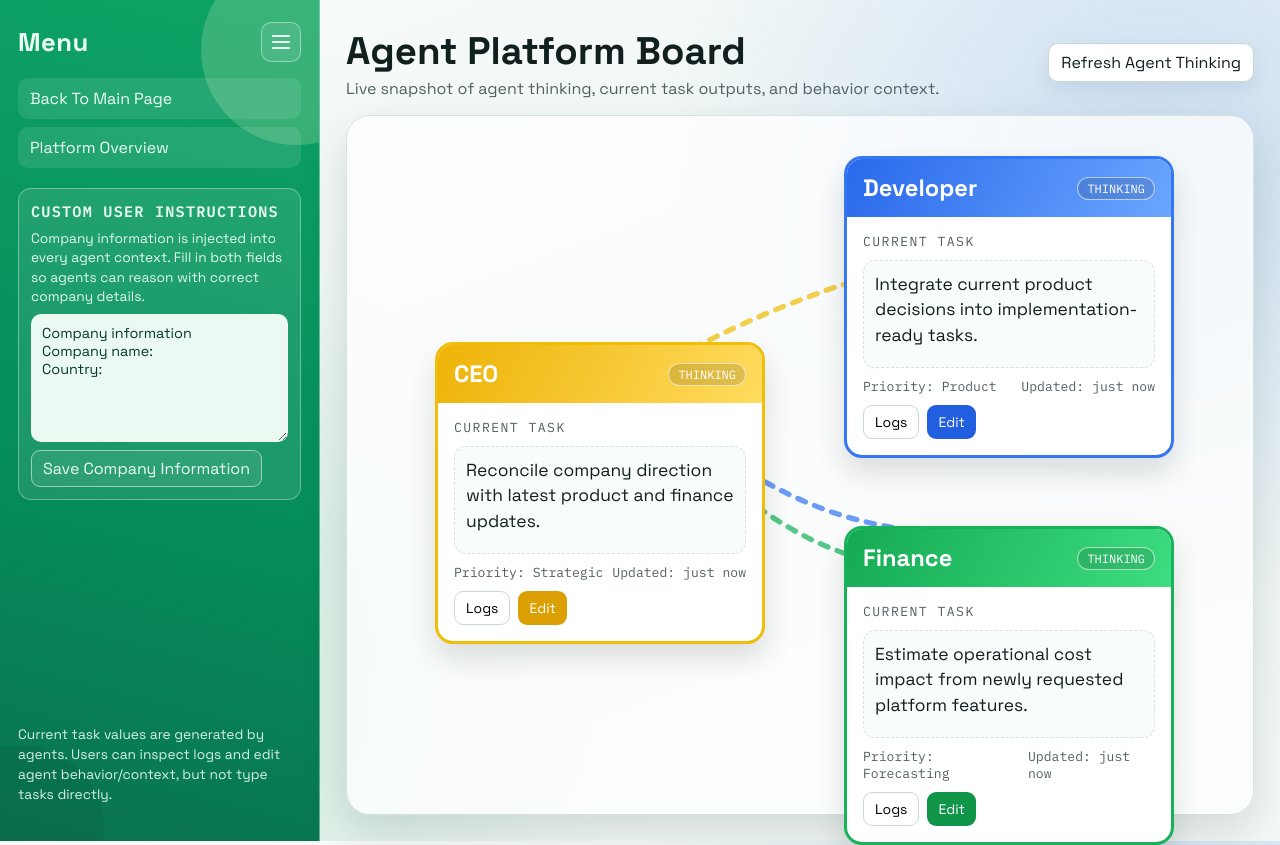
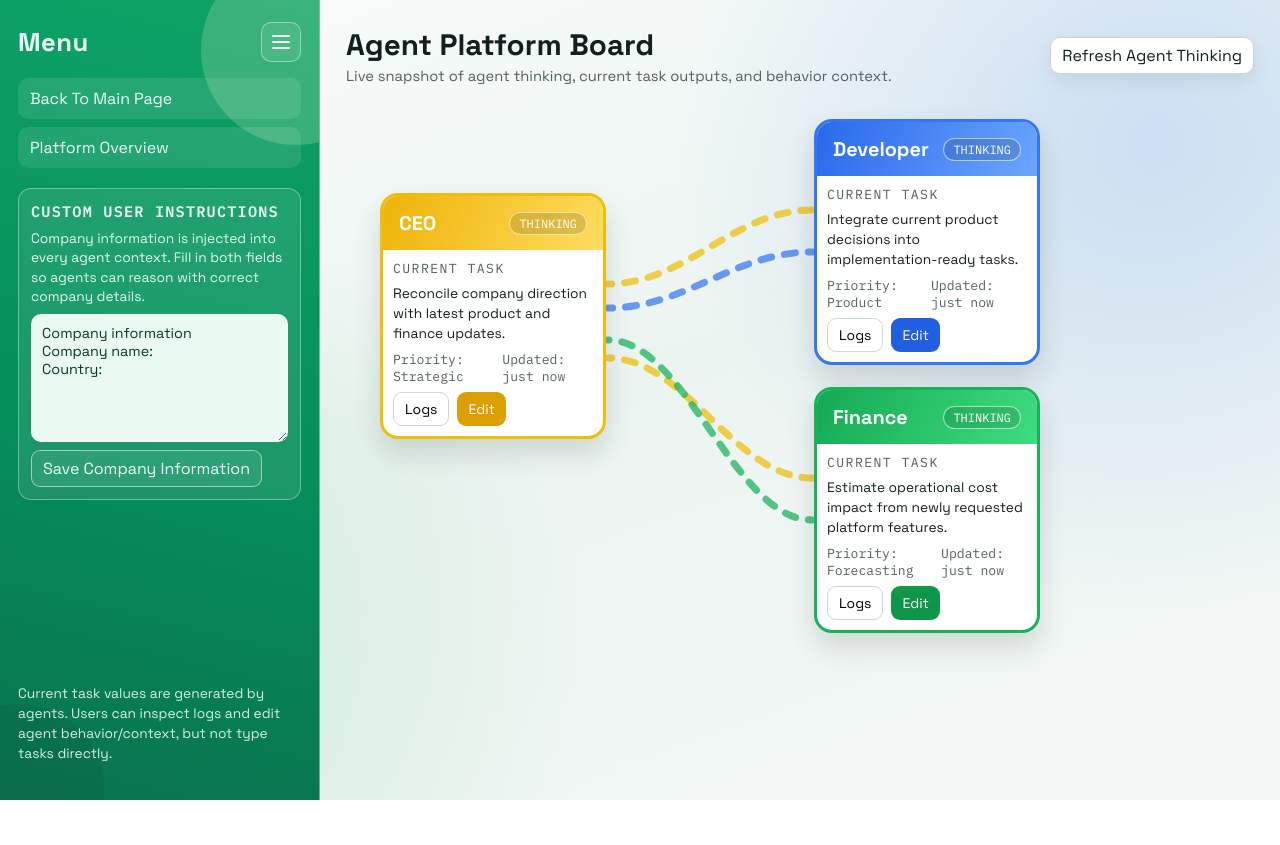
Before and after one commit to P1N60/statful, a plain HTML site: page website/docs/platform.html in a window 1280 px wide. After the commit the page ends 800 px from the top, so only its background shows below. Drawn offline with Linux system fonts and the light colour scheme.

Commit message:
platform looking good

```diff
--- a/website/docs/platform.html
+++ b/website/docs/platform.html
@@ -234,12 +234,13 @@
 
         .workspace-top h1 {
             margin: 0;
-            font-size: clamp(1.65rem, 3.3vw, 2.4rem);
+            font-size: clamp(1.25rem, 2.6vw, 1.85rem);
         }
 
         .workspace-top p {
             margin: 3px 0 0;
             color: var(--muted);
+            font-size: 0.92rem;
         }
 
         .top-actions {
@@ -254,7 +255,7 @@
             background: var(--white);
             color: var(--ink);
             font: inherit;
-            padding: 8px 12px;
+            padding: 7px 11px;
             cursor: pointer;
             box-shadow: 0 8px 18px rgba(6, 53, 43, 0.08);
         }
@@ -264,13 +265,12 @@
         }
 
         .board {
-            border: 1px solid #d4e3de;
-            border-radius: 24px;
-            box-shadow: var(--shadow);
-            background: rgba(255, 255, 255, 0.76);
-            backdrop-filter: blur(3px);
-            min-height: 700px;
-            padding: 18px;
+            position: relative;
+        }
+
+        .board-canvas {
+            width: 760px;
+            height: 460px;
             position: relative;
         }
 
@@ -278,6 +278,8 @@
             position: absolute;
             inset: 0;
             pointer-events: none;
+            width: 100%;
+            height: 100%;
         }
 
         .connectors path {
@@ -290,12 +292,13 @@
         }
 
         .cards {
-            min-height: 660px;
             position: relative;
+            width: 100%;
+            height: 100%;
         }
 
         .card {
-            width: min(330px, 94vw);
+            width: 226px;
             border: 3px solid;
             border-radius: var(--radius);
             background: var(--white);
@@ -307,22 +310,22 @@
 
         .card[data-role="ceo"] {
             border-color: var(--ceo);
-            left: 8%;
-            top: 208px;
+            left: 34px;
+            top: 92px;
             animation-delay: 0.04s;
         }
 
         .card[data-role="developer"] {
             border-color: var(--developer);
-            right: 7%;
-            top: 22px;
+            left: 468px;
+            top: 18px;
             animation-delay: 0.1s;
         }
 
         .card[data-role="finance"] {
             border-color: var(--finance);
-            right: 7%;
-            top: 392px;
+            left: 468px;
+            top: 286px;
             animation-delay: 0.16s;
         }
 
@@ -349,7 +352,7 @@
 
         .role-name {
             margin: 0;
-            font-size: 1.48rem;
+            font-size: 1.24rem;
         }
 
         .status-chip {
@@ -363,9 +366,9 @@
         }
 
         .card-body {
-            padding: 16px;
+            padding: 10px;
             display: grid;
-            gap: 10px;
+            gap: 7px;
         }
 
         .label {
@@ -379,13 +382,13 @@
 
         .task {
             margin: 0;
-            border: 1px dashed #d6e3df;
-            border-radius: 12px;
-            min-height: 108px;
-            padding: 11px;
+            border: 0;
+            border-radius: 0;
+            min-height: 0;
+            padding: 0;
             line-height: 1.45;
-            background: #f8fcfa;
-            font-size: 1.09rem;
+            background: transparent;
+            font-size: 0.86rem;
         }
 
         .meta {
@@ -601,6 +604,12 @@
                 display: none;
             }
 
+            .board-canvas {
+                width: 100%;
+                height: auto;
+                min-height: 0;
+            }
+
             .cards {
                 min-height: auto;
                 display: grid;
@@ -614,10 +623,6 @@
 
             .connectors {
                 display: none;
-            }
-
-            .board {
-                min-height: auto;
             }
         }
 
@@ -636,9 +641,8 @@
                 width: 100%;
             }
 
-            .board {
-                padding: 12px;
-                border-radius: 16px;
+            .board-canvas {
+                width: 100%;
             }
         }
     </style>
@@ -684,10 +688,12 @@
             </header>
 
             <div class="board">
-                <svg class="connectors" viewBox="0 0 1200 760" preserveAspectRatio="none" aria-hidden="true">
-                    <path d="M 402 338 C 556 252, 646 224, 812 176" stroke="#efbe08"></path>
-                    <path d="M 404 378 C 556 504, 653 546, 814 555" stroke="#3577f3"></path>
-                    <path d="M 404 398 C 560 548, 654 605, 814 600" stroke="#17b25a"></path>
+                <div class="board-canvas" id="boardCanvas">
+                    <svg class="connectors" viewBox="0 0 760 460" preserveAspectRatio="none" aria-hidden="true">
+                        <path id="line-ceo-dev" d="M 286 142 C 356 124, 416 96, 468 84" stroke="#efbe08"></path>
+                        <path id="line-ceo-fin" d="M 286 178 C 356 196, 416 228, 468 252" stroke="#efbe08"></path>
+                        <path id="line-dev-ceo" d="M 468 112 C 420 124, 352 146, 286 154" stroke="#3577f3"></path>
+                        <path id="line-fin-ceo" d="M 468 292 C 420 266, 352 208, 286 172" stroke="#17b25a"></path>
                     </svg>
 
                     <div class="cards">
@@ -747,6 +753,7 @@
                             </div>
                         </div>
                         </article>
+                    </div>
                 </div>
             </div>
         </section>
@@ -834,12 +841,21 @@
         const panelActions = document.getElementById("panelActions");
         const refreshTasks = document.getElementById("refreshTasks");
         const toast = document.getElementById("toast");
+        const boardCanvas = document.getElementById("boardCanvas");
+        const cardCeo = document.getElementById("card-ceo");
+        const cardDeveloper = document.getElementById("card-developer");
+        const cardFinance = document.getElementById("card-finance");
+        const lineCeoDev = document.getElementById("line-ceo-dev");
+        const lineCeoFin = document.getElementById("line-ceo-fin");
+        const lineDevCeo = document.getElementById("line-dev-ceo");
+        const lineFinCeo = document.getElementById("line-fin-ceo");
 
         let panelRole = null;
         let panelMode = null;
 
         menuToggle.addEventListener("click", () => {
             menuPane.classList.toggle("collapsed");
+            window.setTimeout(updateConnectorPaths, 220);
         });
 
         saveCompanyInstruction.addEventListener("click", () => {
@@ -877,7 +893,63 @@
         companyInstruction.value = state.companyInstruction;
         updateAllTasks("initial");
         renderBoard();
+        updateConnectorPaths();
         startTaskTicker();
+
+        window.addEventListener("resize", updateConnectorPaths);
+
+        function updateConnectorPaths() {
+            if (window.matchMedia("(max-width: 1120px)").matches) {
+                return;
+            }
+
+            const ceo = getCardAnchors(cardCeo);
+            const developer = getCardAnchors(cardDeveloper);
+            const finance = getCardAnchors(cardFinance);
+
+            if (!ceo || !developer || !finance) {
+                return;
+            }
+
+            lineCeoDev.setAttribute("d", makeCurve(ceo.rightTop, developer.leftUpper, 1));
+            lineCeoFin.setAttribute("d", makeCurve(ceo.rightBottom, finance.leftUpper, 1));
+            lineDevCeo.setAttribute("d", makeCurve(developer.leftMid, ceo.rightMidUpper, -1));
+            lineFinCeo.setAttribute("d", makeCurve(finance.leftMid, ceo.rightMidLower, -1));
+        }
+
+        function getCardAnchors(cardNode) {
+            if (!cardNode || !boardCanvas) {
+                return null;
+            }
+
+            const boardRect = boardCanvas.getBoundingClientRect();
+            const rect = cardNode.getBoundingClientRect();
+
+            const left = rect.left - boardRect.left;
+            const right = rect.right - boardRect.left;
+            const top = rect.top - boardRect.top;
+            const height = rect.height;
+
+            return {
+                leftUpper: point(left - 4, top + height * 0.34),
+                leftMid: point(left - 4, top + height * 0.52),
+                rightTop: point(right + 4, top + height * 0.34),
+                rightBottom: point(right + 4, top + height * 0.66),
+                rightMidUpper: point(right + 4, top + height * 0.44),
+                rightMidLower: point(right + 4, top + height * 0.58)
+            };
+        }
+
+        function point(x, y) {
+            return { x: Math.round(x), y: Math.round(y) };
+        }
+
+        function makeCurve(start, end, sourceDirection) {
+            const offset = 78;
+            const c1x = start.x + (offset * sourceDirection);
+            const c2x = end.x - (offset * sourceDirection);
+            return `M ${start.x} ${start.y} C ${c1x} ${start.y}, ${c2x} ${end.y}, ${end.x} ${end.y}`;
+        }
 
         function loadState() {
             const base = {
```
Also changed, not shown: agent_instructions/developer/platform_functionality.md (+1 -0 lines). Lines whose indentation alone changed are shown as unchanged.
